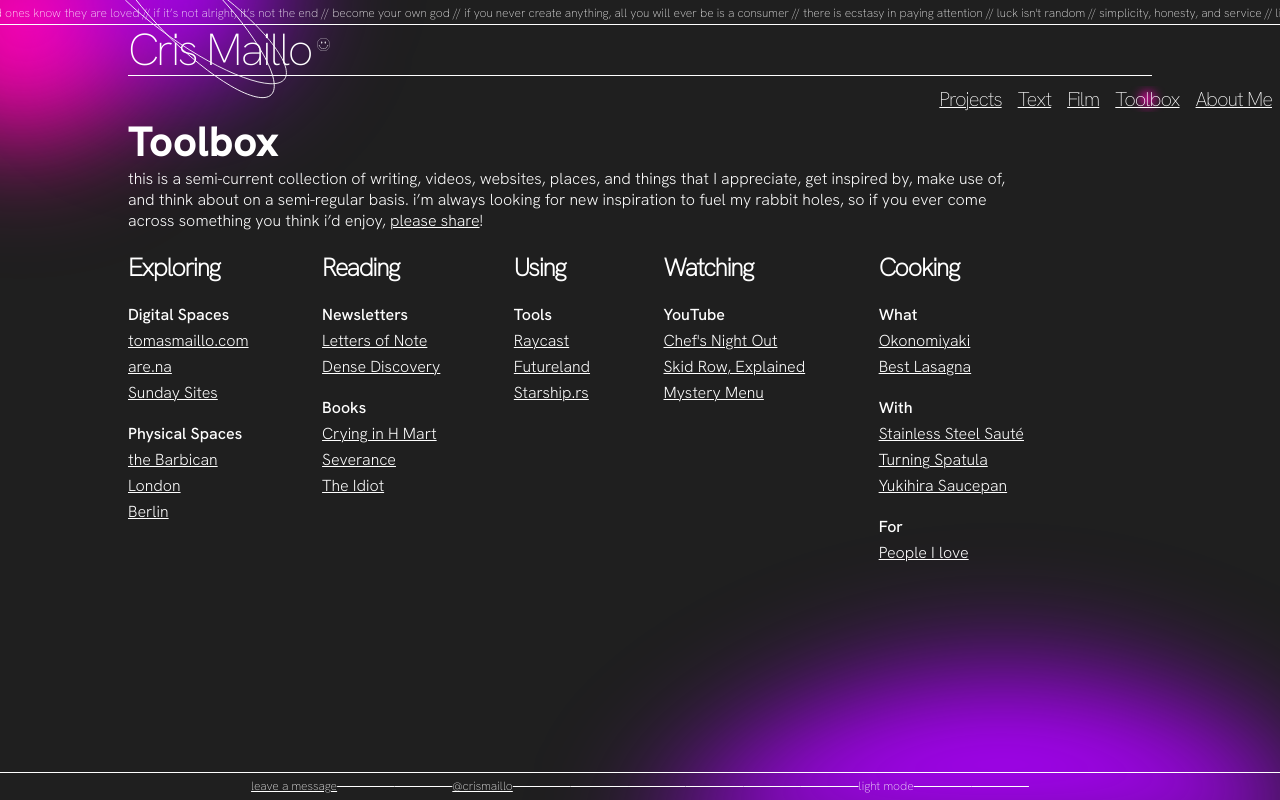
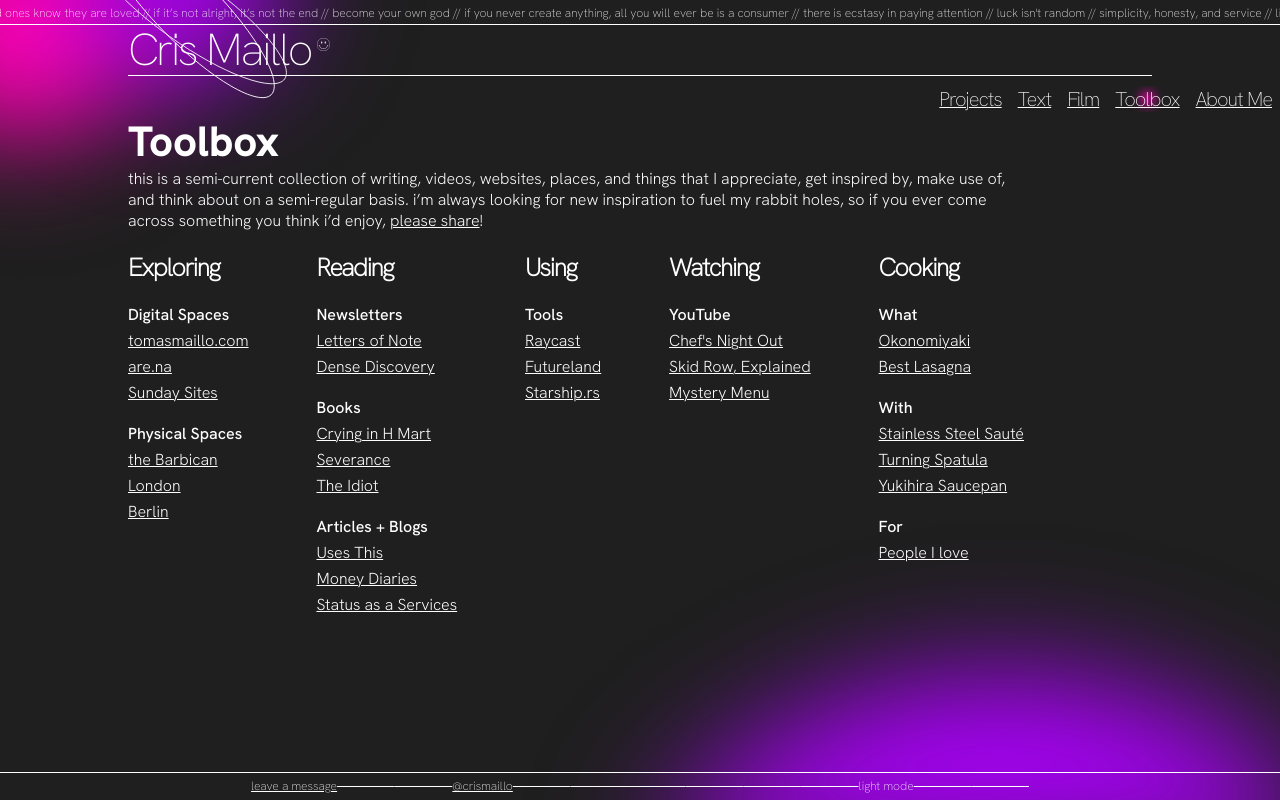
Before and after one commit to cris-maillo/crismaillo, a React (Create React App) app: page /toolbox in a window 1280 px wide. Built offline with nearby package versions, Linux system fonts and the light colour scheme.

Commit message:
added new articles

```diff
--- a/src/components/Toolbox/Toolbox.jsx
+++ b/src/components/Toolbox/Toolbox.jsx
@@ -43,6 +43,14 @@ function Toolbox() {
                 { label: 'Crying in H Mart', href: 'https://en.wikipedia.org/wiki/Crying_in_H_Mart' },
                 { label: 'Severance', href: 'https://en.wikipedia.org/wiki/Severance_(novel)' },
                 { label: 'The Idiot', href: 'https://en.wikipedia.org/wiki/The_Idiot_(Batuman_novel)' },
+              ],
+            },
+            {
+              title: 'Articles + Blogs',
+              resources: [
+                { label: 'Uses This', href: 'https://usesthis.com/' },
+                { label: 'Money Diaries', href: 'https://www.reddit.com/r/MoneyDiariesACTIVE/' },
+                { label: 'Status as a Services', href: 'https://www.eugenewei.com/blog/2019/2/19/status-as-a-service' }
               ],
             },
           ],
```
Also changed, not shown: TODO.txt.
